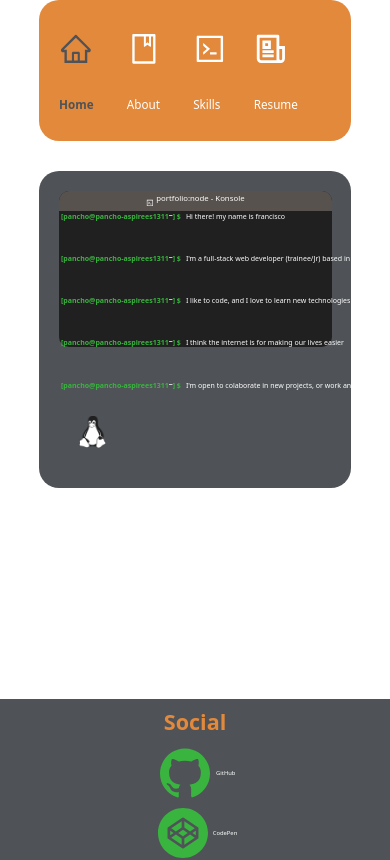
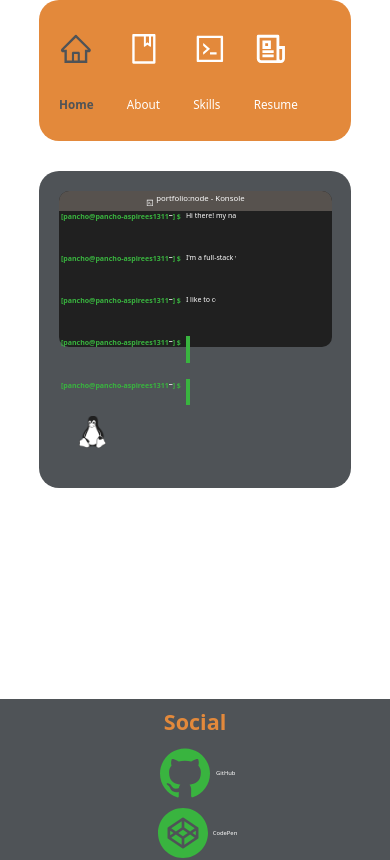
Before and after one commit to franciscoG98/portfolio, a React (Create React App) app: page / in a window 390 px wide. Shown: the top 860 px of the page. Built offline with nearby package versions, Linux system fonts and the light colour scheme.

Commit message:
typewriter machine effect on home, it is not responsive

```diff
--- a/src/components/pages/home/index.jsx
+++ b/src/components/pages/home/index.jsx
@@ -20,27 +20,37 @@ function Home(props) {
 
                     <span className="bash">[pancho@pancho-aspirees1311 <p>~</p> ] $
                         <span className="text">
-                            Hi there! my name is francisco
+                            <p className="typer1">
+                                Hi there! my name is francisco
+                            </p>
                         </span>
                     </span>
                     <span className="bash">[pancho@pancho-aspirees1311 <p>~</p> ] $
                         <span className="text">
-                            I'm a full-stack web developer (trainee/Jr) based in Bs As, Argentina
+                            <p className="typer2">
+                                I'm a full-stack web developer (trainee/Jr) based in Bs As, Argentina
+                            </p>
                         </span>
                     </span>
                     <span className="bash">[pancho@pancho-aspirees1311 <p>~</p> ] $
                         <span className="text">
-                            I like to code, and I love to learn new technologies
+                            <p className="typer3">
+                                I like to code, and I love to learn new technologies
+                            </p>
                         </span>
                     </span>
                     <span className="bash">[pancho@pancho-aspirees1311 <p>~</p> ] $
                         <span className="text">
-                            I think the internet is for making our lives easier
+                            <p className="typer4">
+                                I think the internet is for making our lives easier
+                            </p>
                         </span>
                     </span>
                     <span className="bash">[pancho@pancho-aspirees1311 <p>~</p> ] $
                         <span className="text">
-                            I'm open to colaborate in new projects, or work anywhere
+                            <p className="typer5">
+                                I'm open to colaborate in new projects, or work anywhere
+                            </p>
                         </span>
                     </span>
 
--- a/src/components/pages/home/styles.css
+++ b/src/components/pages/home/styles.css
@@ -97,6 +97,84 @@
     width: 45vw;
 }
 
+.typer1 {
+    margin: 0 auto;
+    width: 0em;
+    font-size: 1em;
+    font-weight: 400;
+    white-space: nowrap;
+    overflow: hidden;
+    border-right: 4px solid #39b43f;
+    animation: typewritter 3s steps(30, end) normal forwards, cursor 500ms steps(30) forwards;
+}
+
+.typer2 {
+    margin: 0 auto;
+    width: 0em;
+    font-size: 1em;
+    font-weight: 400;
+    white-space: nowrap;
+    overflow: hidden;
+    border-right: 4px solid #39b43f;
+    animation: typewritter 3s steps(69, end) normal forwards, cursor 500ms steps(69) forwards;
+    animation-delay: 2s
+}
+
+.typer3 {
+    margin: 0 auto;
+    width: 0em;
+    font-size: 1em;
+    font-weight: 400;
+    white-space: nowrap;
+    overflow: hidden;
+    border-right: 4px solid #39b43f;
+    animation: typewritter 3s steps(52, end) normal forwards, cursor 500ms steps(52) forwards;
+    animation-delay: 5s
+}
+
+.typer4 {
+    margin: 0 auto;
+    width: 0em;
+    font-size: 1em;
+    font-weight: 400;
+    white-space: nowrap;
+    overflow: hidden;
+    border-right: 4px solid #39b43f;
+    animation: typewritter 3s steps(51, end) normal forwards, cursor 500ms steps(51) forwards;
+    animation-delay: 8s
+}
+
+.typer5 {
+    margin: 0 auto;
+    width: 0em;
+    font-size: 1em;
+    font-weight: 400;
+    white-space: nowrap;
+    overflow: hidden;
+    border-right: 4px solid #39b43f;
+    animation: typewritter 3s steps(56, end) normal forwards, cursor 500ms steps(56) infinite;
+    animation-delay: 11s
+}
+
+@keyframes typewritter {
+    form {
+        width: 0;
+    }
+    to{
+        width: 45vw;
+    }
+}
+
+@keyframes cursor {
+    from {
+        border-right-color: #39b43f;
+    }
+    to {
+        border-right-color: transparent;
+    }
+}
+
+
 /* tux */
 .tux img {
     display: flex;
@@ -175,11 +253,6 @@
         font-size: 1.8vw;
     }
 
-    .bash2 {
-        top: 50%;
-        font-size: 1.8vw;
-    }
-
     .tux span {
         display: none;
     }
```
